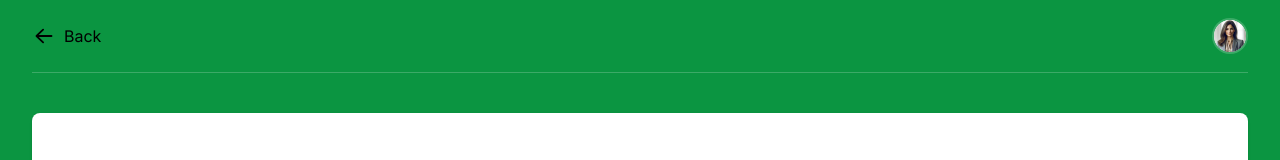
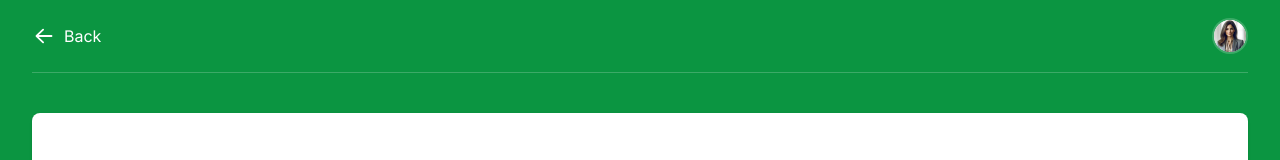
Before and after one commit to ganeshasapu/easyclaim, a Next.js app in the folder frontend/: page /historical_claim/1 in a window 1280 px wide. Shown: the top 160 px of the page. Built offline with nearby package versions, Linux system fonts and the light colour scheme; no server answers.

Commit message:
changed color of back arrow to white (#145)

```diff
--- a/frontend/app/historical_claim/[claim_id]/page.tsx
+++ b/frontend/app/historical_claim/[claim_id]/page.tsx
@@ -49,12 +49,12 @@ export default function HistoricalClaimView({params}: {params: {claim_id: string
                                     {/* Logo */}
                                     <div className="absolute left-0 flex-shrink-0 lg:static flex">
                                         <button
-                                            className="flex gap-2"
+                                            className="flex gap-2 text-white"
                                             onClick={() => {
                                                 router.back();
                                             }}
                                         >
-                                            <ArrowLeftIcon className="h-6 w-6" />
+                                            <ArrowLeftIcon className="h-6 w-6 text-white" />
                                             <div>Back</div>
                                         </button>
                                     </div>
```
